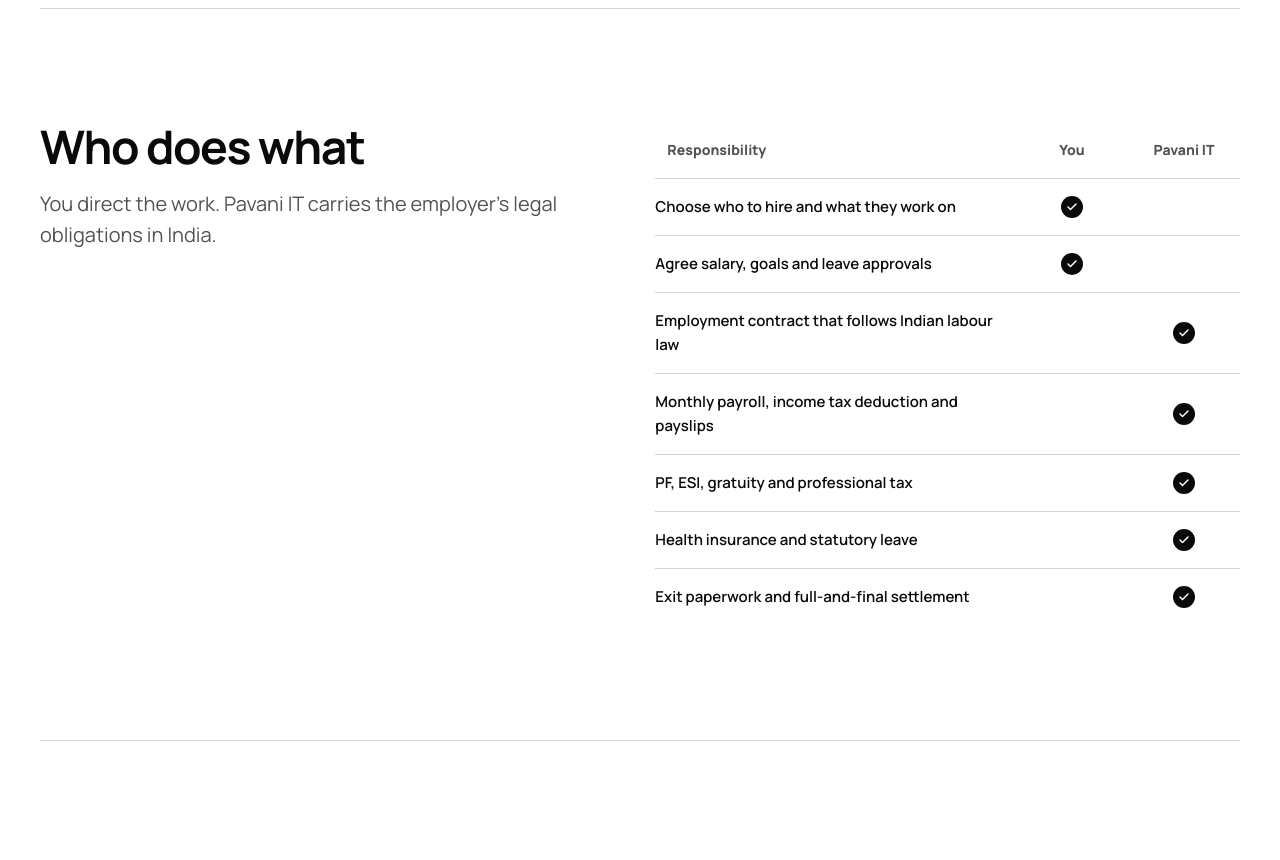
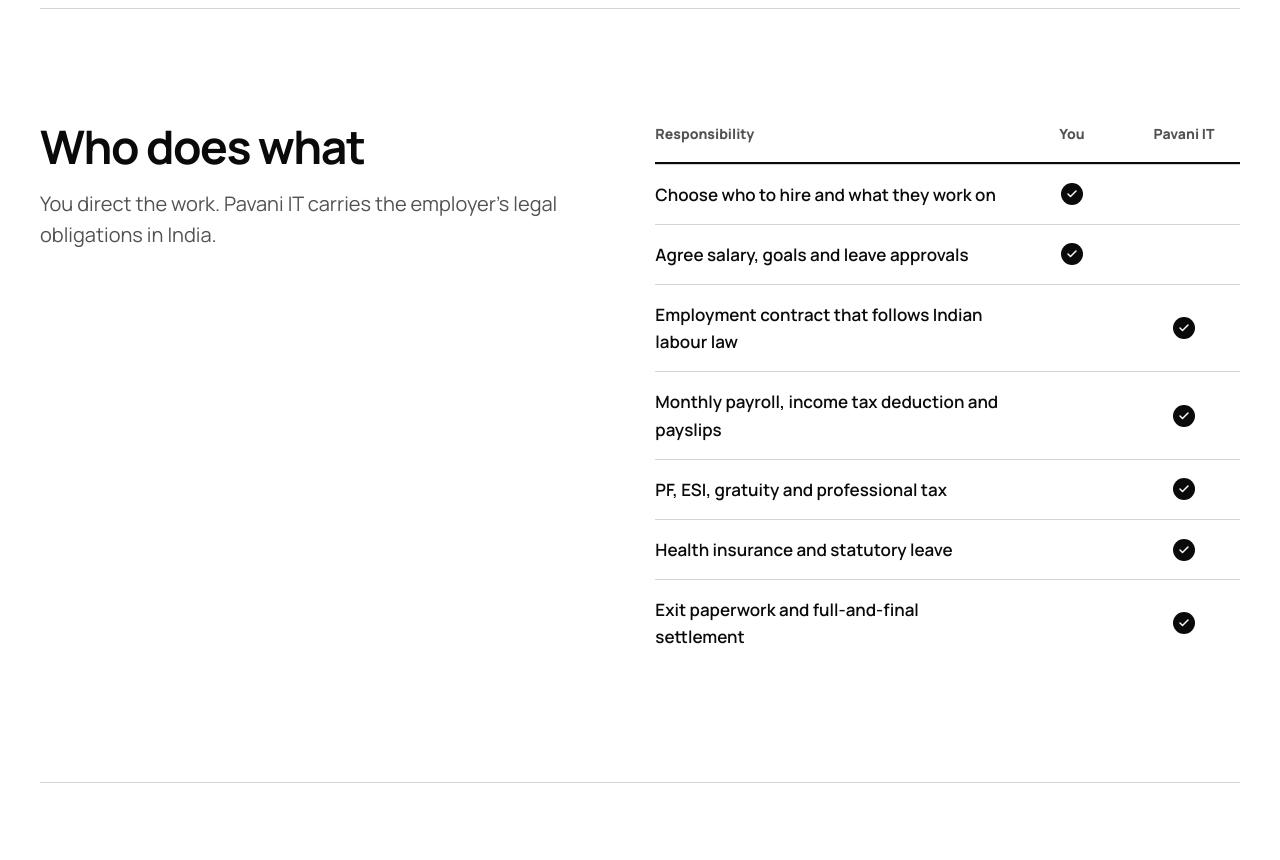
Before and after one commit to Varunsai2000/pavaniit-com, a Next.js app: page /employer-of-record-india in a window 1280 px wide. Shown: the part 1760-2620 px from the top of the page. Built offline with nearby package versions, Linux system fonts and the light colour scheme.

Commit message:
Duties table: header on the label edge, no wrapping, header rule, body-size rows

```diff
--- a/src/app/globals.css
+++ b/src/app/globals.css
@@ -356,9 +356,11 @@ table { font-variant-numeric: tabular-nums; }
   .table td::before { content: attr(data-label); color: var(--color-ink); font-size: var(--text-sm); font-weight: var(--weight-bold); }
 }
 
-.duties { width: 100%; border-collapse: collapse; font-size: var(--text-md); }
+.duties { width: 100%; border-collapse: collapse; font-size: var(--text-body); }
 .duties th, .duties td { padding: var(--space-4) var(--space-3); border-top: var(--border-hairline) solid var(--color-line-strong); text-align: left; vertical-align: middle; }
-.duties thead th { border-top: 0; font-size: var(--text-sm); font-weight: var(--weight-heavy); color: var(--color-ink-2); }
+.duties thead th { border-top: 0; border-bottom: var(--border-strong) solid var(--color-ink); padding-top: 0; white-space: nowrap; font-size: var(--text-sm); font-weight: var(--weight-heavy); color: var(--color-ink-2); }
+/* Header and row labels share one left edge. */
+.duties thead th:first-child { padding-left: 0; }
 .duties tbody th { font-weight: var(--weight-semibold); padding-left: 0; }
 .duties .who { width: var(--col-label); text-align: center; }
 .duties .tick { margin-inline: auto; }
```
Also changed, not shown: 1 other file (tests, documents, lock files or other folders).
